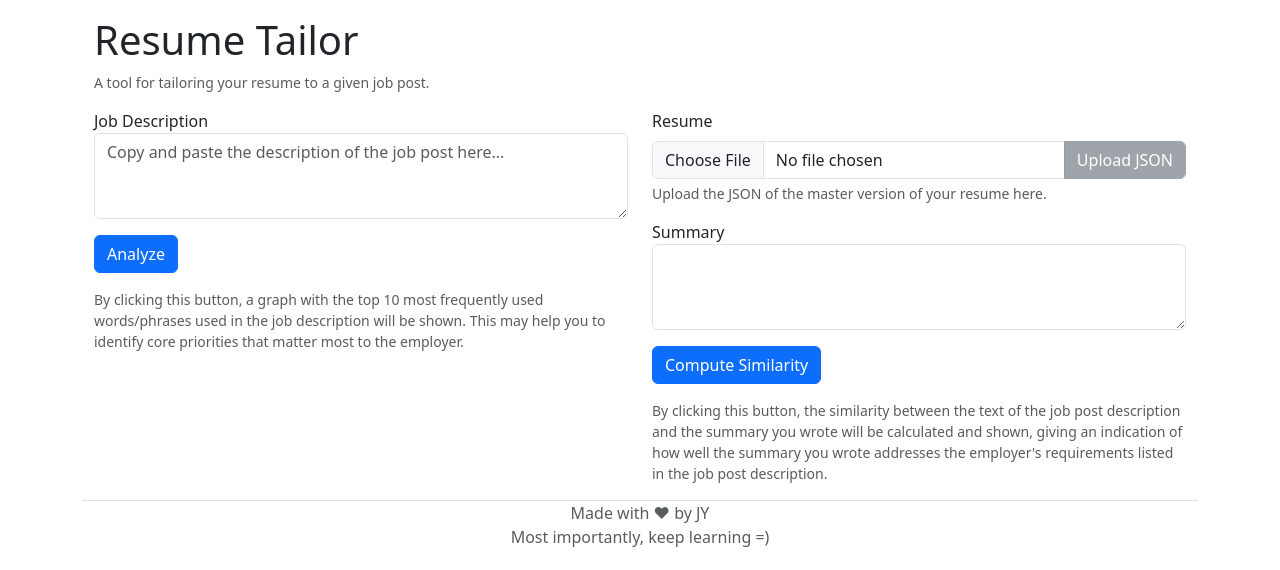
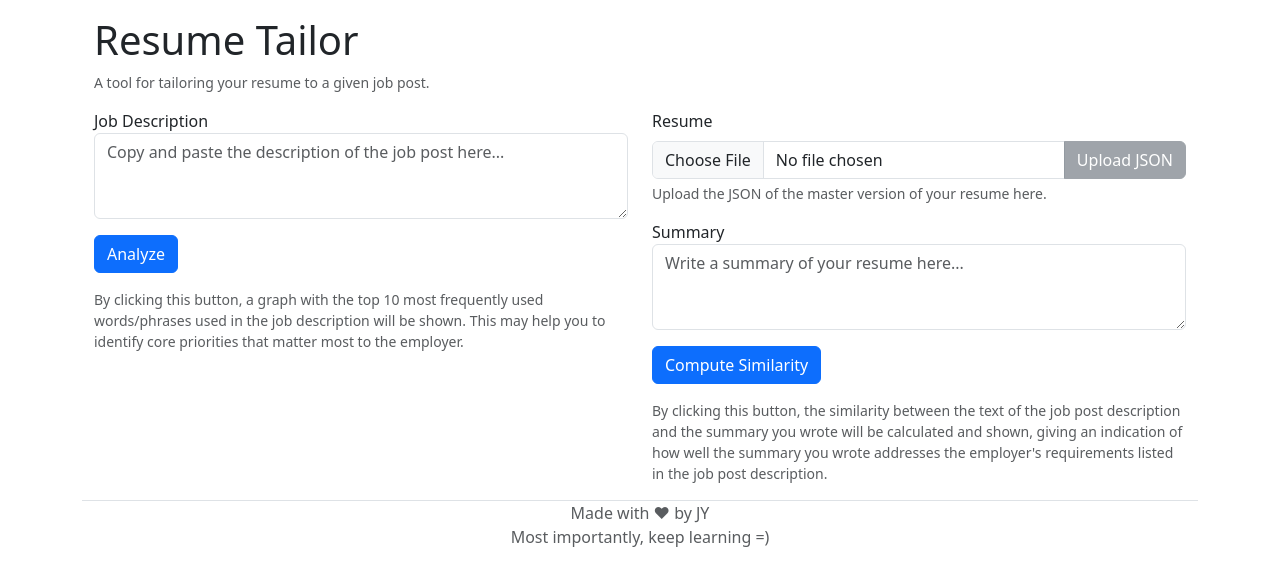
Before and after one commit to li-jiang-yan/resume-tailor, a Flask app: page / in a window 1280 px wide. Shown: the top 570 px of the page. Run offline with Flask 3, Linux system fonts and the light colour scheme; some libraries are stand-ins or nearby versions.

Commit message:
[fix] added placeholder for summary textbox

```diff
--- a/flaskr/templates/index.html
+++ b/flaskr/templates/index.html
@@ -76,6 +76,7 @@
             <textarea
               class="form-control auto-expand"
               id="summaryTextarea"
+              placeholder="Write a summary of your resume here..."
               rows="3"></textarea>
           </div>
           <button
```
